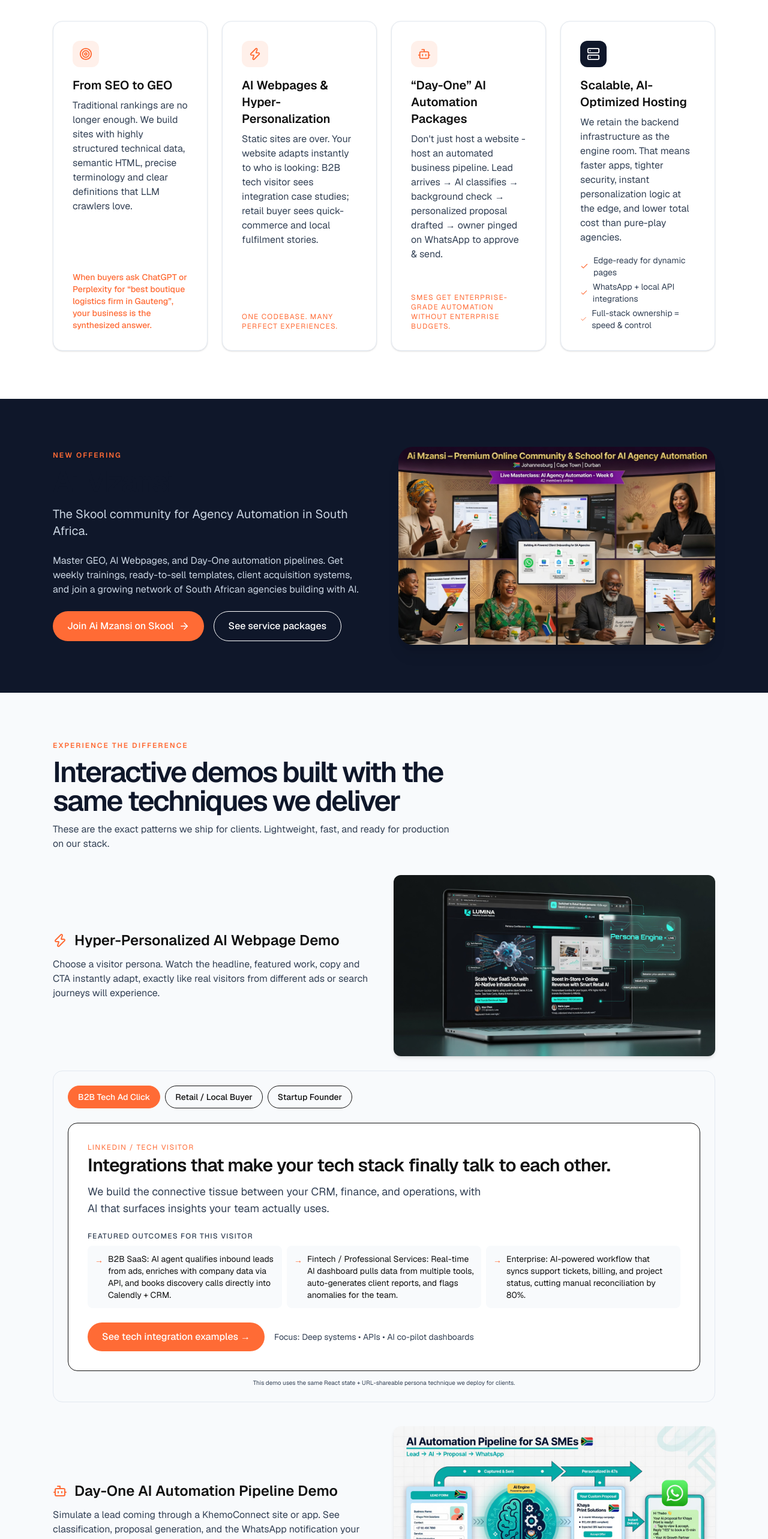
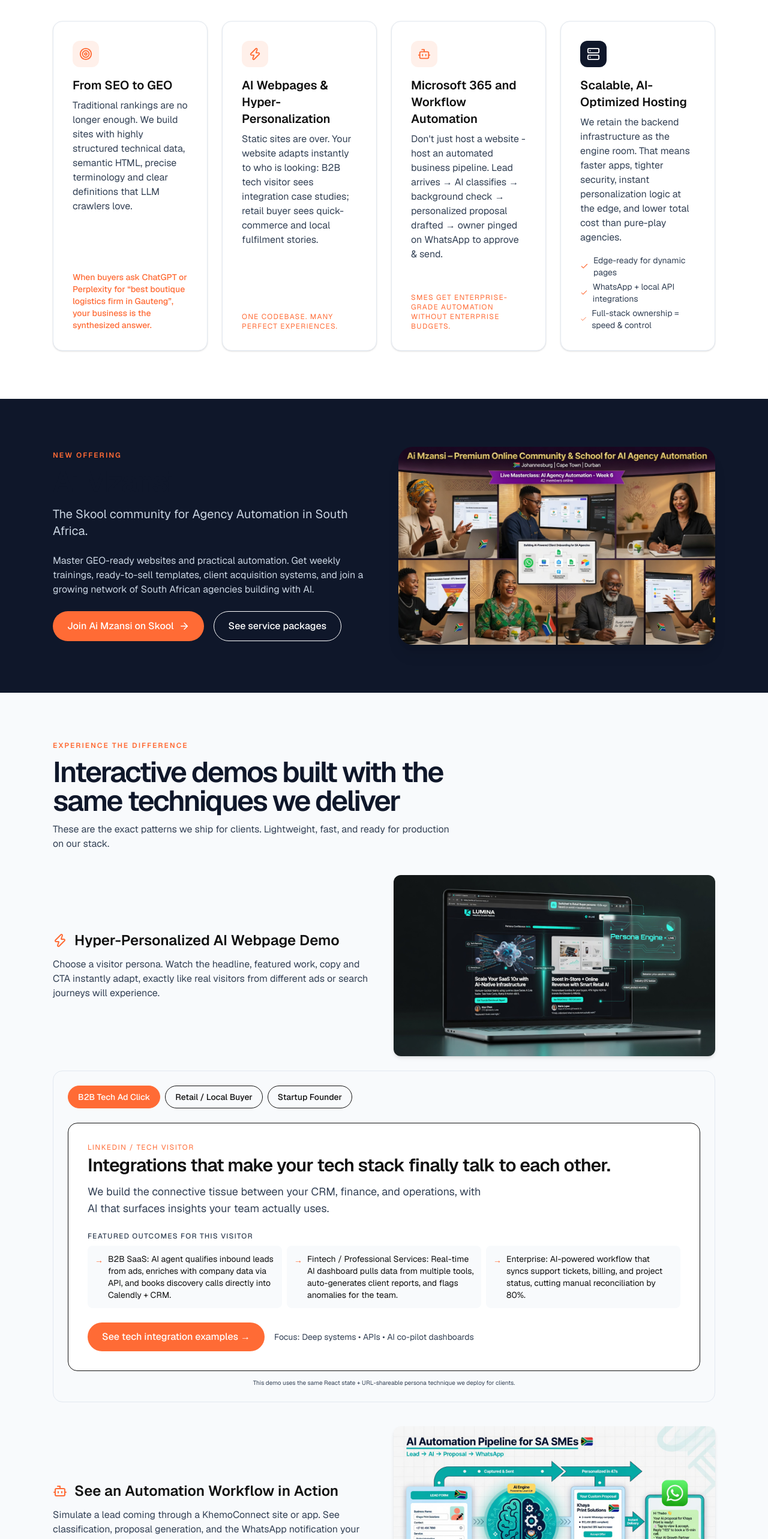
Before and after one commit to Qwezzy/khemoconnect, a Next.js app: page / in a window 1280 px wide. Shown: the part 2320-4886 px from the top of the page at 60% size. Built offline with nearby package versions, Linux system fonts and the light colour scheme.

Commit message:
Align Capabilities, Ai Mzansi and demo copy with current offers; SA spelling

```diff
--- a/app/page.tsx
+++ b/app/page.tsx
@@ -7,7 +7,7 @@
 import { OffersMoneyPlan } from "../components/OffersMoneyPlan";
 
 // KhemoConnect 2026 - Upgraded positioning landing page
-// GEO-optimized: semantic HTML, clear definitions, authoritative local examples, structured data in layout
+// GEO-optimised: semantic HTML, clear definitions, authoritative local examples, structured data in layout
 
 export default function KhemoConnect2026() {
   return (
@@ -146,12 +146,12 @@
             <div className="mt-4 text-xs uppercase tracking-widest text-[var(--kc-orange)]">One codebase. Many perfect experiences.</div>
           </div>
 
-          {/* 3. Day-One Automation */}
+          {/* 3. Microsoft 365 and Workflow Automation */}
           <div className="kc-card flex flex-col">
             <div className="mb-4 inline-flex h-11 w-11 items-center justify-center rounded-xl bg-[var(--kc-orange)]/10 text-[var(--kc-orange)]">
               <Bot size={22} />
             </div>
-            <h3 className="font-semibold text-xl mb-2">“Day-One” AI Automation Packages</h3>
+            <h3 className="font-semibold text-xl mb-2">Microsoft 365 and Workflow Automation</h3>
             <p className="text-[var(--kc-slate)] flex-1">
               Don't just host a website - host an automated business pipeline. Lead arrives → AI classifies → background check → personalized proposal drafted → owner pinged on WhatsApp to approve &amp; send.
             </p>
@@ -186,7 +186,7 @@
             <h2 className="kc-heading text-3xl md:text-4xl mb-4 text-white">Ai Mzansi</h2>
             <p className="text-xl text-slate-300 mb-6">The Skool community for Agency Automation in South Africa.</p>
 
-            <p className="text-slate-300 mb-6">Master GEO, AI Webpages, and Day-One automation pipelines. Get weekly trainings, ready-to-sell templates, client acquisition systems, and join a growing network of South African agencies building with AI.</p>
+            <p className="text-slate-300 mb-6">Master GEO-ready websites and practical automation. Get weekly trainings, ready-to-sell templates, client acquisition systems, and join a growing network of South African agencies building with AI.</p>
 
             <div className="flex flex-wrap gap-4">
               <a href="https://www.skool.com/ai-mzansi-7283" target="_blank" rel="noopener noreferrer" className="kc-btn-primary inline-flex items-center gap-2">
@@ -238,7 +238,7 @@
               <div>
                 <div className="flex items-center gap-3 mb-3">
                   <div className="text-[var(--kc-orange)]"><Bot /></div>
-                  <h3 className="font-semibold text-2xl">Day-One AI Automation Pipeline Demo</h3>
+                  <h3 className="font-semibold text-2xl">See an Automation Workflow in Action</h3>
                 </div>
                 <p className="text-[var(--kc-slate)]">Simulate a lead coming through a KhemoConnect site or app. See classification, proposal generation, and the WhatsApp notification your team receives, all from day one.</p>
               </div>
@@ -266,7 +266,7 @@
                   <li>Precise, authoritative definitions and local terminology (Gauteng-specific examples)</li>
                   <li>Semantic HTML + rich structured data (Service, FAQ, Organization, LocalBusiness signals)</li>
                   <li>Clear question-answer blocks and comparison tables that synthesis engines love</li>
-                  <li>Fast, trustworthy pages on our optimized hosting (Core Web Vitals + crawlability)</li>
+                  <li>Fast, trustworthy pages on our optimised hosting (Core Web Vitals + crawlability)</li>
                 </ul>
               </div>
 
```
